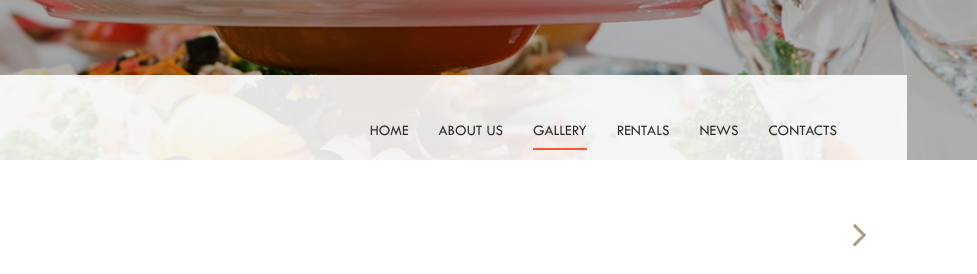
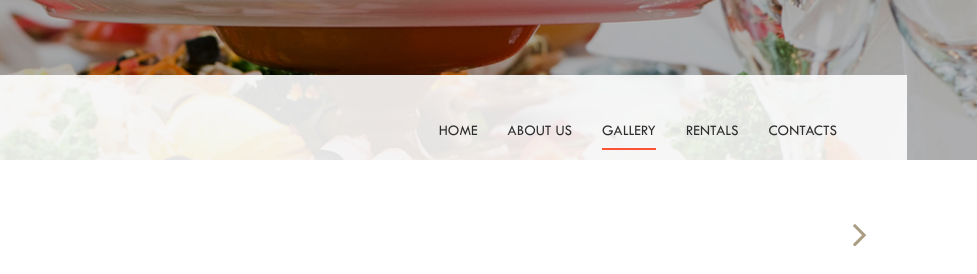
Before and after one commit to Arkayde/ThePartyRescueTeam, a plain HTML site: page index.html in a window 1280 px wide. Shown: the part 306-580 px from the top of the page, 303-1280 px from the left. Drawn offline with Linux system fonts and the light colour scheme.

Commit message:
Navigation link update
Removed non-linking nav tab.

```diff
--- a/index.html
+++ b/index.html
@@ -73,7 +73,6 @@ header-img start
                               <li><a href="#about-us">about us</a></li>
                               <li><a href="#blog">gallery</a></li>
                               <li><a href="#price">rentals</a></li>
-                              <li><a href="#subscribe">news</a></li>
                               <li><a href="#contact-us">contacts</a></li>
                             </ul>
                           </div><!-- /.navbar-collapse -->
```
